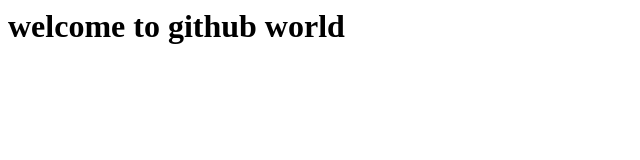
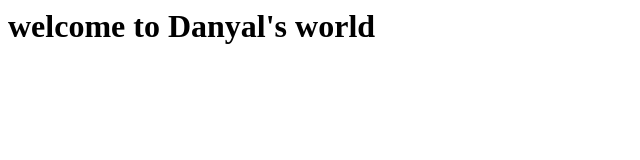
Before and after one commit to Danyal-imam/simple-me, a plain HTML site: page index.html in a window 1280 px wide. Shown: the whole page, without its empty margins (0-640 px from the left). Drawn offline with Linux system fonts and the light colour scheme.

Commit message:
update index.html
change name

```diff
--- a/index.html
+++ b/index.html
@@ -1 +1 @@
-<h1>welcome to github world</h1>
+<h1>welcome to Danyal's world</h1>
```
